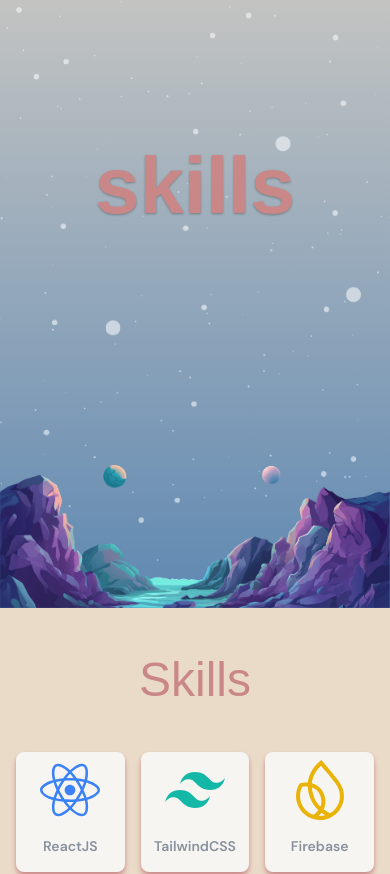
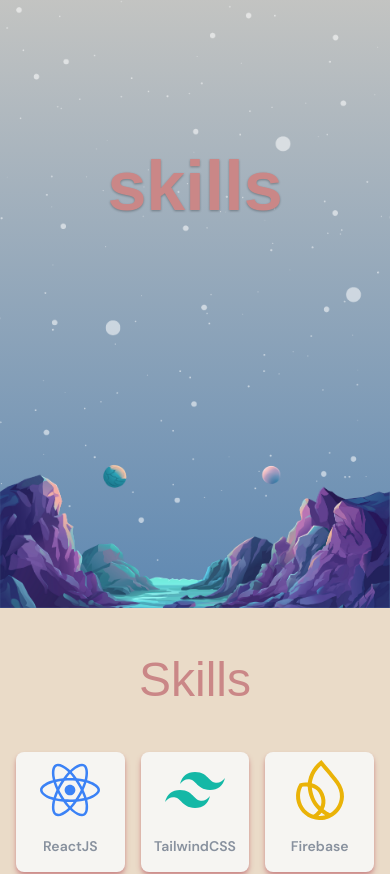
Before and after one commit to FatemeGhalandari/fatemeghalandari.github.io, a React (Vite) app: page / in a window 390 px wide. Shown: the part 1080-1954 px from the top of the page. Built offline with nearby package versions, Linux system fonts and the light colour scheme.

Commit message:
style: Update for better consistency

```diff
--- a/src/components/Parallax.jsx
+++ b/src/components/Parallax.jsx
@@ -22,7 +22,7 @@ const Parallax = ({ type }) => {
       }}
     >
       <motion.h1
-        className="text-[80px] sm:text-[100px] font-bold font-montserrat text-[#CA8787] drop-shadow-[0_1.2px_1.2px_rgba(0,0,0,0.3)] z-[3]"
+        className="text-[70px] sm:text-[100px] font-bold font-montserrat text-[#CA8787] drop-shadow-[0_1.2px_1.2px_rgba(0,0,0,0.3)] z-[3]"
         style={{ y: yText }}
       >
         {type === "skills" ? "skills" : "portfolio"}
```
